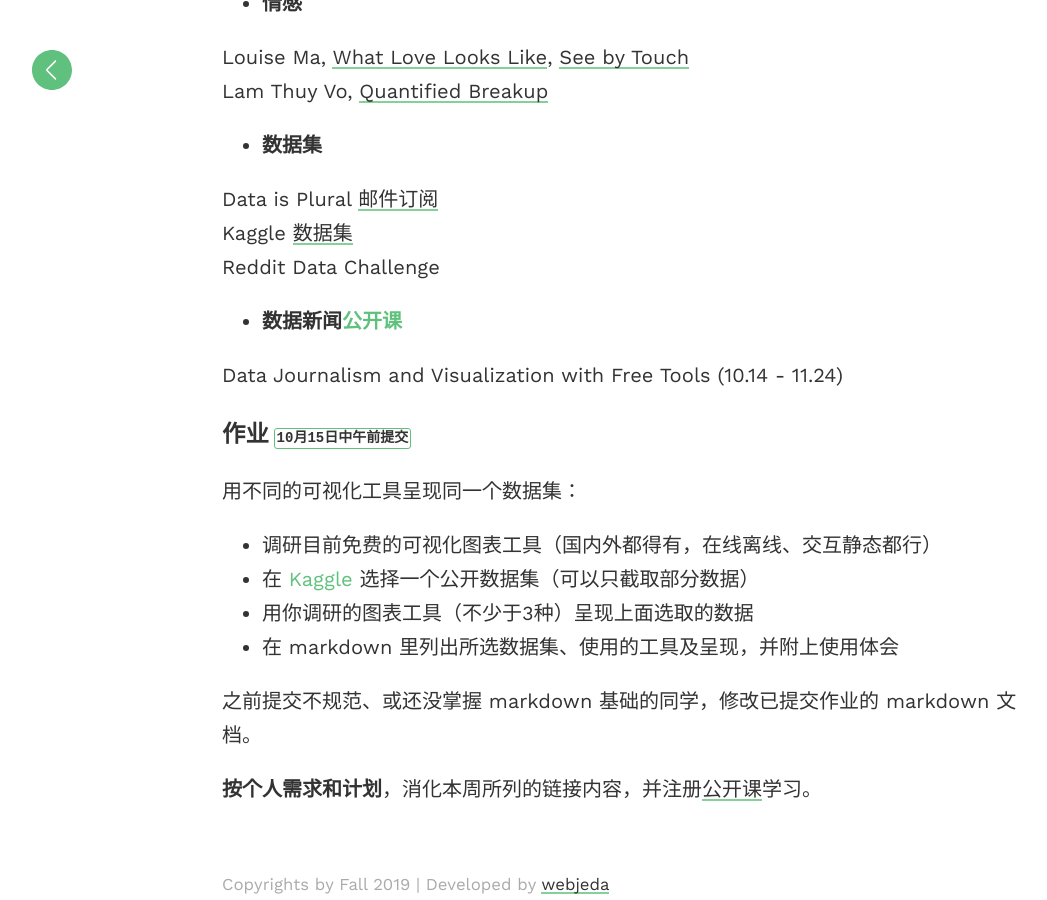
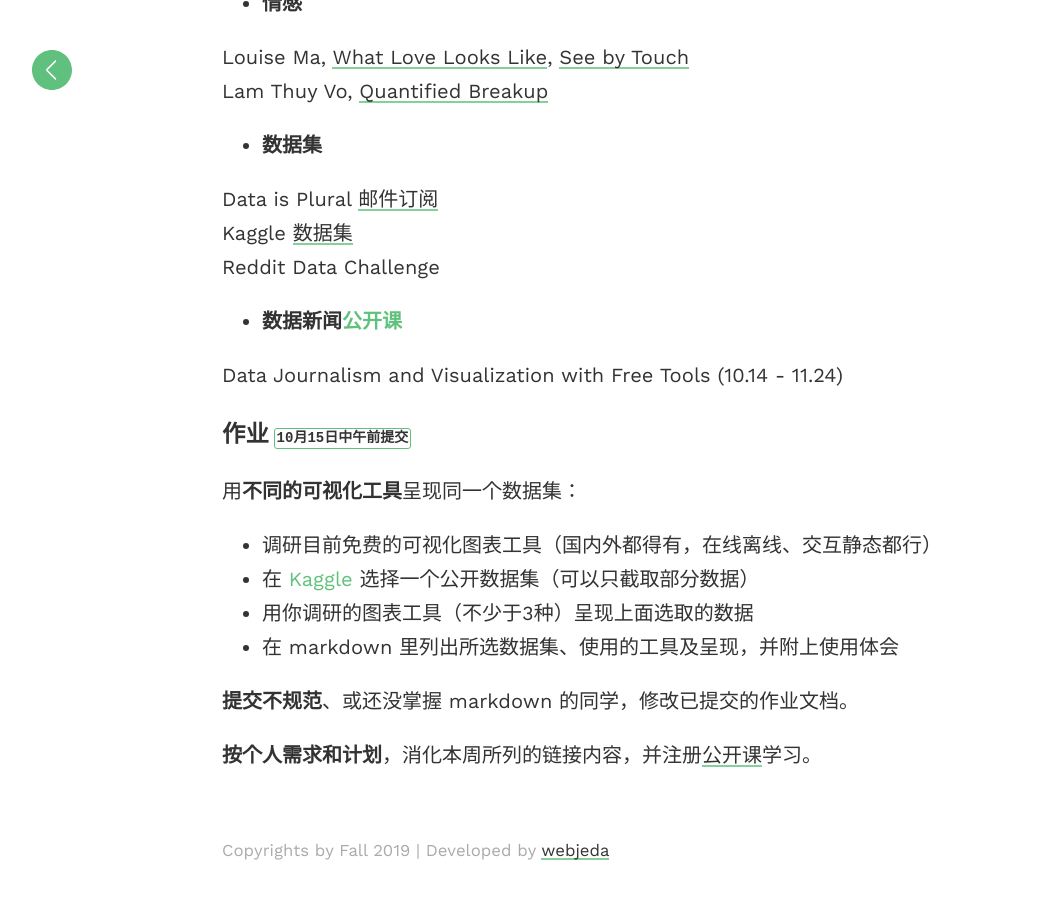
Before and after one commit to haoyuns/Fall-2019, a Jekyll site: the page built from _posts/2019-10-11-week3.md, in a window 1280 px wide and 900 px high, scrolled down 1520 px. Shown: the whole window, without its empty margins (18-1065 px from the left). Built offline with Jekyll 4.4.1, drawn with Linux system fonts in a browser that asks for light colours; after the commit the page ends 2386 px from its top, so only the background shows below that.

Commit message:
Update 2019-10-11-week3.md

```diff
--- a/_posts/2019-10-11-week3.md
+++ b/_posts/2019-10-11-week3.md
@@ -60,13 +60,13 @@ Data Journalism and Visualization with Free Tools (10.14 - 11.24)
 
 ### 作业 `10月15日中午前提交`
 
-用不同的可视化工具呈现同一个数据集：
+用**不同的可视化工具**呈现同一个数据集：
 - 调研目前免费的可视化图表工具（国内外都得有，在线离线、交互静态都行）
 - 在 [Kaggle](https://www.kaggle.com/datasets) 选择一个公开数据集（可以只截取部分数据）
 - 用你调研的图表工具（不少于3种）呈现上面选取的数据
 - 在 markdown 里列出所选数据集、使用的工具及呈现，并附上使用体会
 
-之前提交不规范、或还没掌握 markdown 基础的同学，修改已提交作业的 markdown 文档。
+**提交不规范**、或还没掌握 markdown 的同学，修改已提交的作业文档。
 
 **按个人需求和计划**，消化本周所列的链接内容，并注册[公开课](https://journalismcourses.org/DATA0819.html)学习。
 
```
